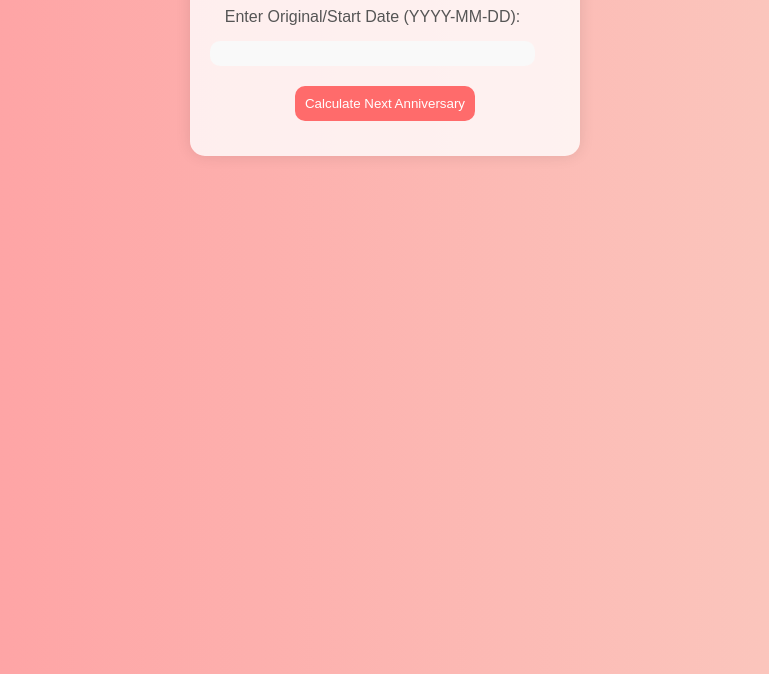
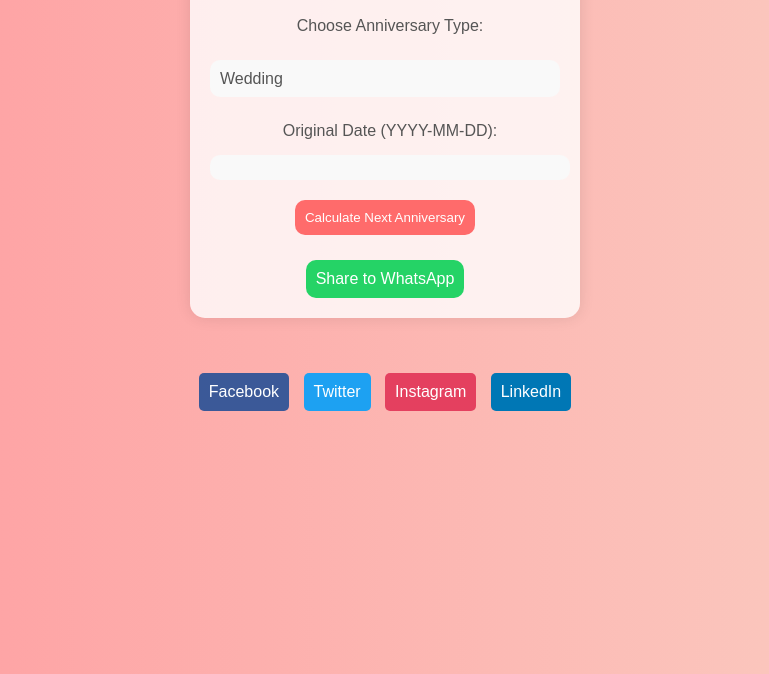
Before and after one commit to thilisadiki/Aniversary-Calc, a plain HTML site: page index.html in a window 1280 px wide. Shown: the part 126-800 px from the top of the page, without its empty margins (255-1024 px from the left). Drawn offline with Linux system fonts and the light colour scheme.

Commit message:
Major updates

```diff
--- a/index.html
+++ b/index.html
@@ -8,13 +8,30 @@
 </head>
 <body>
     <div class="container">
-
-        <h3>Anniversary Calculator </h3>
-        <label for="originalDate">Enter Original/Start Date (YYYY-MM-DD):</label>
+        <h2>The anniversary Calculator</h2>
+        <label for="anniversaryType">Choose Anniversary Type:</label>
+        <select id="anniversaryType">
+            <option value="wedding">Wedding</option>
+            <option value="relationship">Relationship</option>
+            <option value="other">Other</option>
+        </select>
+        <label for="originalDate">Original Date (YYYY-MM-DD):</label>
         <input type="text" id="originalDate" required>
         <button onclick="calculateAndDisplayAnniversary()">Calculate Next Anniversary</button>
         <div id="result"></div>
+
+        <a href="" onclick="return shareToWhatsApp()" class="share-button">Share to WhatsApp</a>
+
+
     </div>
+
+    <div class="social-media">
+        <a href="https://www.facebook.com/your-profile" target="_blank" class="facebook">Facebook</a>
+        <a href="https://twitter.com/your-profile" target="_blank" class="twitter">Twitter</a>
+        <a href="https://www.instagram.com/your-profile" target="_blank" class="instagram">Instagram</a>
+        <a href="https://www.linkedin.com/in/your-profile" target="_blank" class="linkedin">LinkedIn</a>
+    </div>
+
     <script src="script.js"></script>
 </body>
 </html>
--- a/script.js
+++ b/script.js
@@ -1,24 +1,30 @@
 function calculateAndDisplayAnniversary() {
+  let anniversaryType = document.getElementById('anniversaryType').value;
   let originalDate = document.getElementById('originalDate').value;
   let date = new Date(originalDate);
 
   if (isNaN(date)) {
-      document.getElementById('result').innerText = 'Please provide a valid original date in the format "YYYY-MM-DD".';
+    document.getElementById('result').innerHTML = 'Please provide a valid original date in the format "YYYY-MM-DD".';
     return;
   }
 
   let currentDate = new Date();
   let yearDifference = currentDate.getFullYear() - date.getFullYear();
 
-    // Set the anniversary year based on the current date
   date.setFullYear(currentDate.getFullYear());
-
-    // If the anniversary date has already passed this year, set it to next year
   if (date < currentDate) {
     date.setFullYear(currentDate.getFullYear() + 1);
     yearDifference += 1;
   }
 
   let anniversaryDate = date.toISOString().slice(0, 10);
-    document.getElementById('result').innerHTML = `The next anniversary date is: ${anniversaryDate}. <hr/>   It will be the ${yearDifference} - year anniversary.`;
+  let typeText = anniversaryType === "other" ? "anniversary" : anniversaryType; // Display 'wedding', 'relationship', or 'anniversary' for 'other'
+  document.getElementById('result').innerHTML = `The next ${typeText} anniversary date is: ${anniversaryDate}.<br>It will be the ${yearDifference}-year ${typeText} anniversary.`;
 }
+
+function shareToWhatsApp() {
+  var text = "Check out this lovely Anniversary Calculator app: " + window.location.href;
+  var whatsapp_url = "https://api.whatsapp.com/send?text=" + encodeURIComponent(text);
+  window.open(whatsapp_url);
+  return false; // Prevent the default action
+}
--- a/style.css
+++ b/style.css
@@ -20,11 +20,33 @@ body {
   transform: scale(1.05);
 }
 
+select {
+  background-color: #f9f9f9;
+  border: none;
+  padding: 10px;
+  border-radius: 10px;
+  width: 100%;
+  font-size: 16px;
+  color: #555;
+  appearance: none; /* Removes the default browser styling */
+  outline: none;
+  cursor: pointer;
+  transition: background-color 0.3s;
+}
+
+select:hover {
+  background-color: #f2f2f2;
+}
+
+.container select {
+  margin: 10px 0;
+}
+
 label,
 input {
   margin: 10px 0;
   display: block;
-  width: 90%;
+  width: 100%;
   padding: 5px;
   border: none;
   border-radius: 10px;
@@ -55,6 +77,57 @@ button:hover {
   font-style: italic;
 }
 
+.share-button {
+  display: inline-block;
+  padding: 10px;
+  background-color: #25D366;
+  color: white;
+  text-decoration: none;
+  border-radius: 10px;
+  margin-top: 10px;
+  transition: background-color 0.3s;
+}
+
+.share-button:hover {
+  background-color: #1da851;
+}
+
+
+.social-media {
+  margin-top: 20px;
+}
+
+.social-media a {
+  text-decoration: none;
+  color: white;
+  padding: 10px;
+  margin: 5px;
+  border-radius: 5px;
+  transition: background-color 0.3s;
+  display: inline-block;
+}
+
+.social-media .facebook {
+  background-color: #3b5998;
+}
+
+.social-media .twitter {
+  background-color: #1da1f2;
+}
+
+.social-media .instagram {
+  background-color: #e4405f;
+}
+
+.social-media .linkedin {
+  background-color: #0077b5;
+}
+
+.social-media a:hover {
+  filter: brightness(90%);
+}
+
+
 @keyframes fadeIn {
   from {
     opacity: 0;
```
Lines whose indentation alone changed are shown as unchanged.
